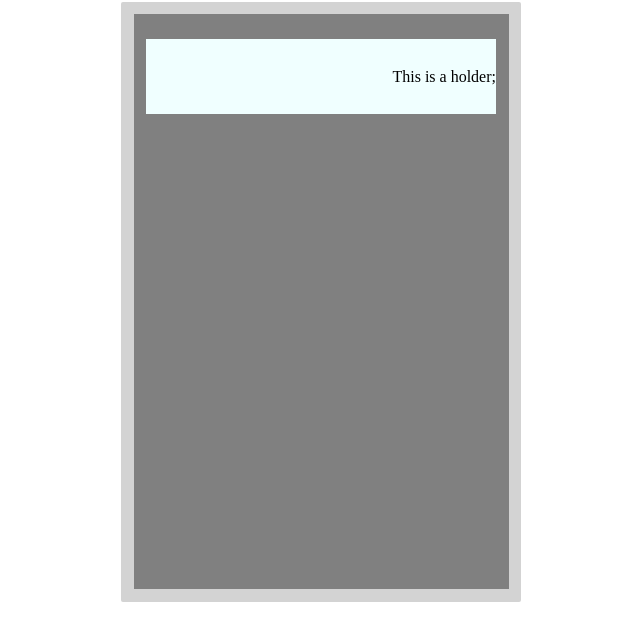
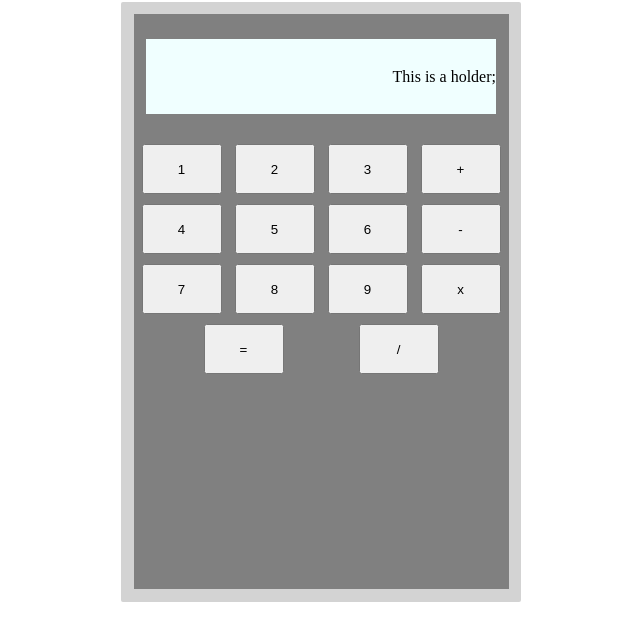
Before and after one commit to BananaWafflez/calculator, a plain HTML site: page index.html in a window 1280 px wide. Shown: the part 86-726 px from the top of the page, without its empty margins (319-959 px from the left). Drawn offline with Linux system fonts and the light colour scheme.

Commit message:
Created number boxes, started js script

```diff
--- a/external.js
+++ b/external.js
@@ -0,0 +1,3 @@
+function operate(num1, num2, operation){
+
+}
--- a/index.html
+++ b/index.html
@@ -15,6 +15,24 @@
                     This is a holder;
                 </div>
             </div>
+            <div class="buttons">
+                <button>1</button>
+                <button>2</button>
+                <button>3</button>
+                <button>+</button>
+                <button>4</button>
+                <button>5</button>
+                <button>6</button>
+                <button>-</button>
+                <button>7</button>
+                <button>8</button>
+                <button>9</button>
+                <button>x</button>
+                <button>=</button>
+                <button>/</button>
+            </div>
+
+
 
 
         </div>
--- a/style.css
+++ b/style.css
@@ -19,7 +19,12 @@ body{
     width: 375px;
     height: 575px;
     display: flex;
-    justify-content: center;
+    justify-content: space-evenly;
+    align-items: center;
+    flex-direction: row;
+    flex-wrap: wrap;
+    align-content: flex-start;
+
 
 }
 .inputbox{
@@ -27,7 +32,19 @@ body{
     width: 350px;
     height: 75px;
     margin-top: 25px;
+    margin-bottom: 25px;
     display:flex;
     justify-content: flex-end;
     align-items: center;
 }
+.buttons{
+    display:flex;
+    justify-content: space-evenly;
+    flex-flow: row wrap;
+}
+
+button{
+    margin: 5px;
+    width:80px;
+    height: 50px;
+}
```
